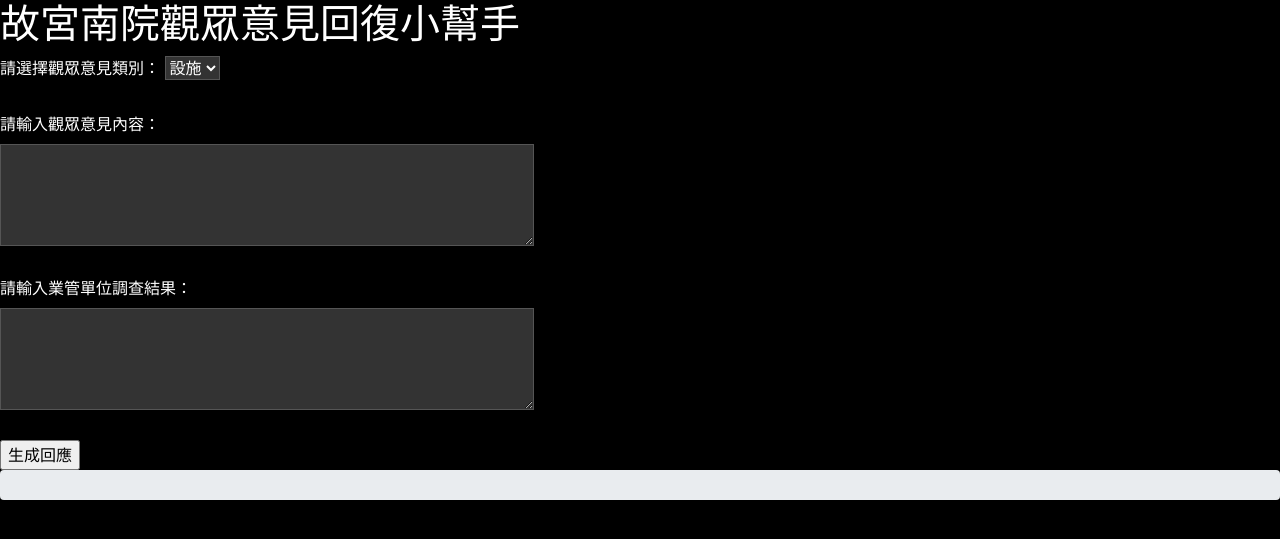
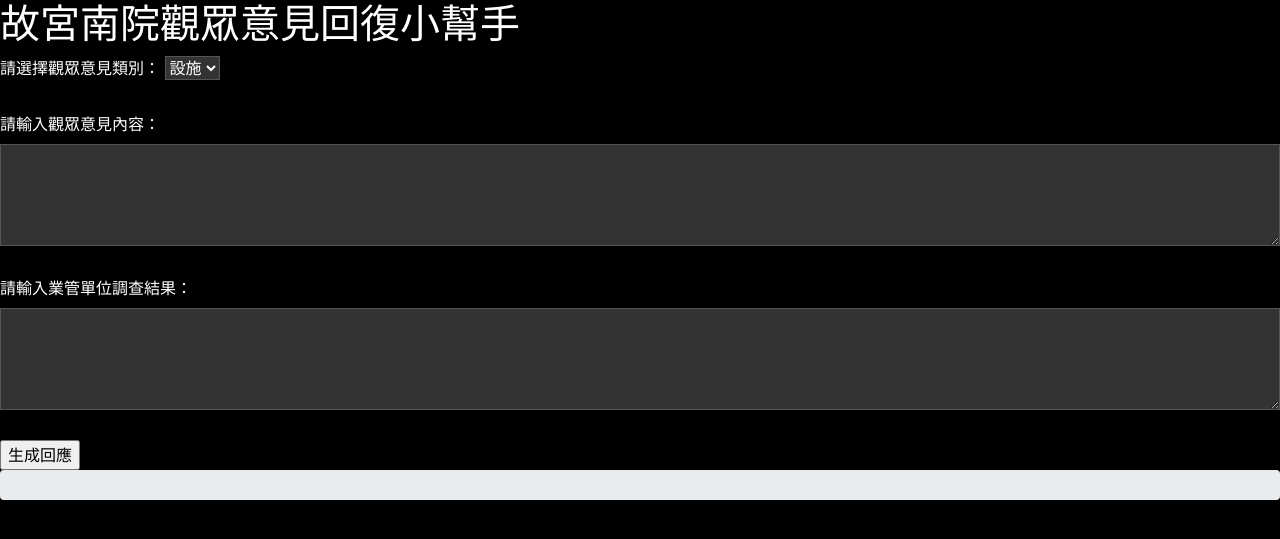
Before and after one commit to iwenchou/npmsbcc, a Flask app: page / in a window 1280 px wide. Shown: the top 539 px of the page. Run offline with Flask 2, Linux system fonts and the light colour scheme; some libraries are stand-ins or nearby versions.

Commit message:
Update index.html

```diff
--- a/templates/index.html
+++ b/templates/index.html
@@ -18,8 +18,14 @@
         }
 
         .progress-bar {
-            background-color: #fff;
+            background-color: #808080;
         }
+
+        textarea {
+        width: 100%;
+        box-sizing: border-box;
+        }
+
 </style>
 
 </head>
```
